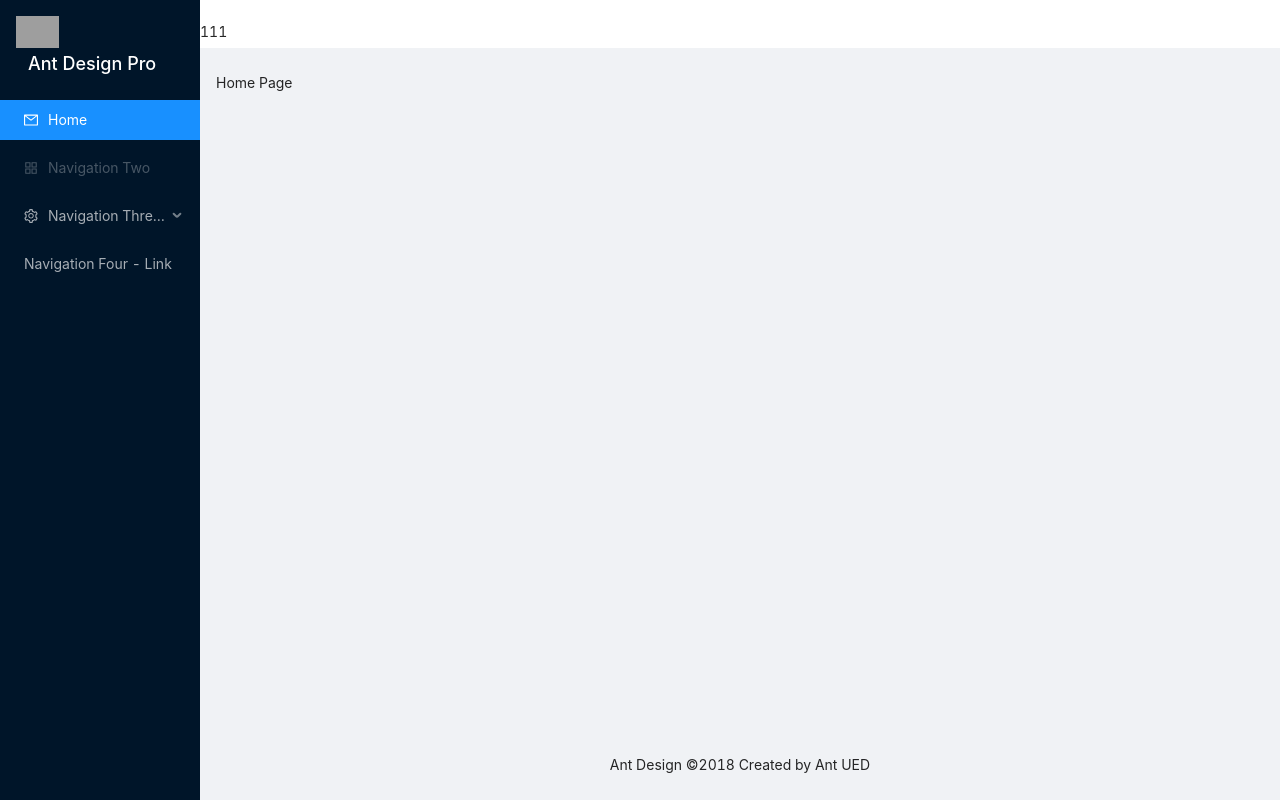
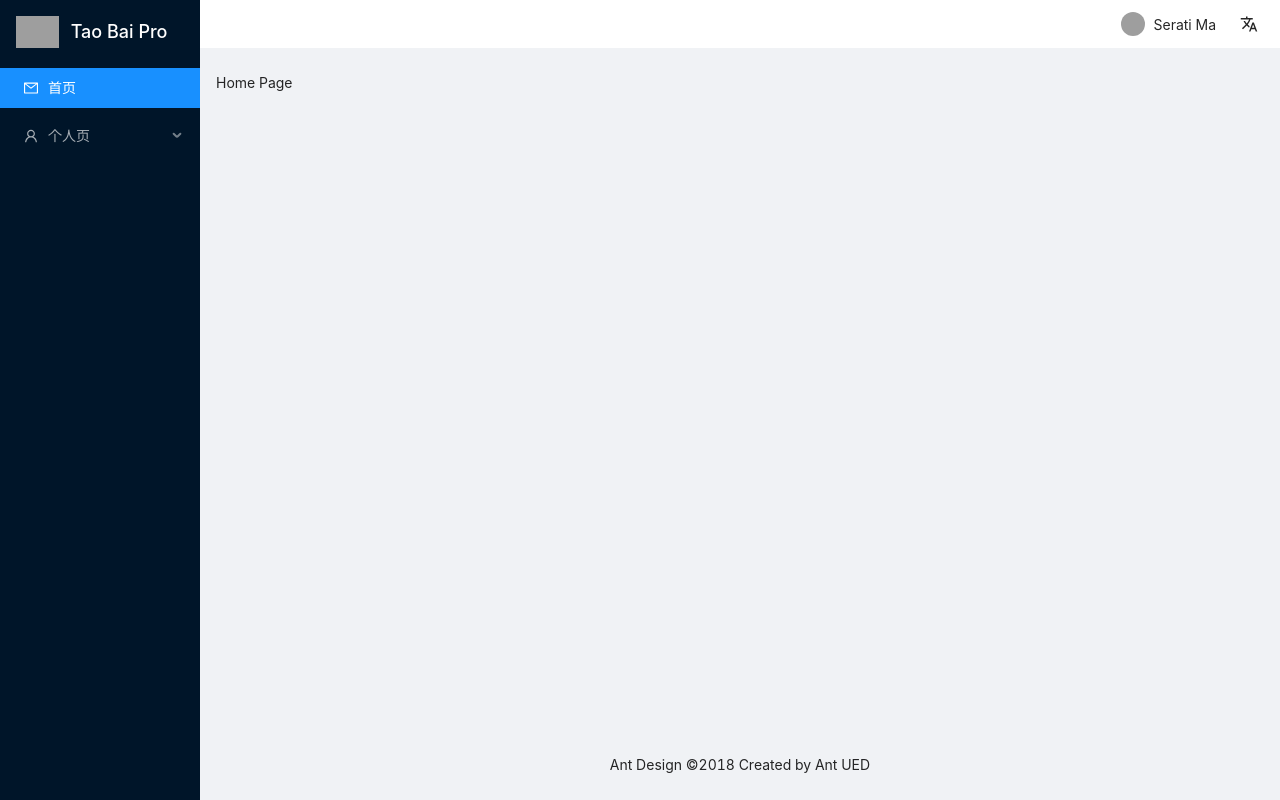
Before and after one commit to ghostjzf/react-app-new, a React app: page / in a window 1280 px wide. Built offline with nearby package versions, Linux system fonts and the light colour scheme; grey boxes are pictures that could not be loaded.

Commit message:
feat: 增加头部

```diff
--- a/src/index.tsx
+++ b/src/index.tsx
@@ -5,7 +5,7 @@ import US from './locales/en_US.json';
 import './index.scss';
 
 function __(key: string) {
-  return (US as any)[key];
+  return key || (US as any)[key];
 }
 
 window.__ = __;
--- a/src/locales/en_US.json
+++ b/src/locales/en_US.json
@@ -1,3 +1,5 @@
 {
-    "首页": "Home"
+  "首页": "Home",
+  "个人中心": "User",
+  "个人页": "User"
 }
--- a/src/modules/App/Header/index.tsx
+++ b/src/modules/App/Header/index.tsx
@@ -1,8 +1,79 @@
 import React from 'react';
-import { Layout } from 'antd';
-
-const { Header } = Layout;
+import { Row, Col, Avatar, Menu, Dropdown } from 'antd';
+import { UserOutlined, SettingOutlined, LogoutOutlined } from '@ant-design/icons';
 
 export default () => {
-  return <Header style={{ padding: 0, backgroundColor: '#fff', height: '48px' }}>111</Header>;
+  const menu = (
+    <Menu>
+      <Menu.Item>
+        <a target="_blank" rel="noopener noreferrer" href="http://www.alipay.com/">
+          <UserOutlined />
+          个人中心
+        </a>
+      </Menu.Item>
+      <Menu.Item>
+        <a target="_blank" rel="noopener noreferrer" href="http://www.taobao.com/">
+          <SettingOutlined />
+          个人设置
+        </a>
+      </Menu.Item>
+      <Menu.Divider />
+      <Menu.Item>
+        <a target="_blank" rel="noopener noreferrer" href="http://www.tmall.com/">
+          <LogoutOutlined />
+          退出登录
+        </a>
+      </Menu.Item>
+    </Menu>
+  );
+
+  return (
+    <Row style={{ height: '48px', backgroundColor: '#fff', padding: '0 10px 0 5px' }}>
+      <Col span={10}></Col>
+      <Col span={14}>
+        <Row justify="end" align="middle" style={{ height: '100%' }}>
+          <Col>
+            <Dropdown overlay={menu}>
+              <div>
+                <Avatar
+                  style={{ marginRight: '8px' }}
+                  size="small"
+                  src="https://gw.alipayobjects.com/zos/antfincdn/XAosXuNZyF/BiazfanxmamNRoxxVxka.png"
+                />
+                <span style={{ verticalAlign: 'bottom', padding: '0 12px 0 0' }}>Serati Ma</span>
+              </div>
+            </Dropdown>
+          </Col>
+          <Col>
+            <span
+              className="ant-dropdown-trigger antd-pro-components-global-header-index-action"
+              style={{
+                cursor: 'pointer',
+                padding: '12px',
+                display: 'inline-flex',
+                alignItems: 'center',
+                justifyContent: 'center',
+                fontSize: '18px',
+                verticalAlign: 'middle'
+              }}>
+              <i className="anticon" title="语言">
+                <svg
+                  viewBox="0 0 24 24"
+                  focusable="false"
+                  width="1em"
+                  height="1em"
+                  fill="currentColor"
+                  aria-hidden="true">
+                  <path d="M0 0h24v24H0z" fill="none"></path>
+                  <path
+                    d="M12.87 15.07l-2.54-2.51.03-.03c1.74-1.94 2.98-4.17 3.71-6.53H17V4h-7V2H8v2H1v1.99h11.17C11.5 7.92 10.44 9.75 9 11.35 8.07 10.32 7.3 9.19 6.69 8h-2c.73 1.63 1.73 3.17 2.98 4.56l-5.09 5.02L4 19l5-5 3.11 3.11.76-2.04zM18.5 10h-2L12 22h2l1.12-3h4.75L21 22h2l-4.5-12zm-2.62 7l1.62-4.33L19.12 17h-3.24z "
+                    className="css-c4d79v"></path>
+                </svg>
+              </i>
+            </span>
+          </Col>
+        </Row>
+      </Col>
+    </Row>
+  );
 };
--- a/src/modules/App/Menus.tsx
+++ b/src/modules/App/Menus.tsx
@@ -1,6 +1,6 @@
 import React, { useState } from 'react';
 import { Menu } from 'antd';
-import { MailOutlined, AppstoreOutlined, SettingOutlined } from '@ant-design/icons';
+import { MailOutlined, UserOutlined } from '@ant-design/icons';
 import { NavLink } from 'react-router-dom';
 
 const { SubMenu } = Menu;
@@ -42,7 +42,7 @@ const Menus = () => {
               verticalAlign: 'middle',
               lineHeight: '32px'
             }}>
-            Ant Design Pro
+            Tao Bai Pro
           </h1>
         </a>
       </div>
@@ -50,24 +50,14 @@ const Menus = () => {
         <Menu.Item key="mail" icon={<MailOutlined />}>
           <NavLink to="/">{__('首页')}</NavLink>
         </Menu.Item>
-        <Menu.Item key="app" disabled icon={<AppstoreOutlined />}>
-          Navigation Two
-        </Menu.Item>
-        <SubMenu icon={<SettingOutlined />} title="Navigation Three - Submenu">
-          <Menu.ItemGroup title="Item 1">
-            <Menu.Item key="setting:1">Option 1</Menu.Item>
-            <Menu.Item key="setting:2">Option 2</Menu.Item>
-          </Menu.ItemGroup>
-          <Menu.ItemGroup title="Item 2">
-            <Menu.Item key="setting:3">Option 3</Menu.Item>
-            <Menu.Item key="setting:4">Option 4</Menu.Item>
-          </Menu.ItemGroup>
+        <SubMenu icon={<UserOutlined />} title={__('个人页')}>
+          <Menu.Item key="center">
+            <NavLink to="/user/center">{__('个人中心')}</NavLink>
+          </Menu.Item>
+          <Menu.Item key="setting">
+            <NavLink to="/user/setting">{__('个人设置')}</NavLink>
+          </Menu.Item>
         </SubMenu>
-        <Menu.Item key="alipay">
-          <a href="https://ant.design" target="_blank" rel="noopener noreferrer">
-            Navigation Four - Link
-          </a>
-        </Menu.Item>
       </Menu>
     </div>
   );
--- a/src/modules/App/Routes.tsx
+++ b/src/modules/App/Routes.tsx
@@ -3,6 +3,8 @@ import { Switch, Route, Redirect } from 'react-router-dom';
 
 const Home = lazy(() => import('../Home/index'));
 const Blogs = lazy(() => import('../Blogs/index'));
+const UserCenter = lazy(() => import('../user/Center'));
+const UserSettings = lazy(() => import('../user/Settings'));
 
 export default () => {
   return (
@@ -10,6 +12,8 @@ export default () => {
       <Switch>
         <Route path="/" exact={true} component={Home} />
         <Route path="/blog" exact={true} component={Blogs} />
+        <Route path="/user/center" exact={true} component={UserCenter} />
+        <Route path="/user/setting" exact={true} component={UserSettings} />
         <Redirect to="/" />
       </Switch>
     </Suspense>
--- a/src/modules/App/index.tsx
+++ b/src/modules/App/index.tsx
@@ -13,7 +13,7 @@ export default function App() {
     <div className="app-wrap">
       <BrowserRouter>
         <Layout>
-          <Sider style={{ height: '100vh' }}>
+          <Sider style={{ height: '100vh', position: 'sticky', top: 0 }}>
             <Menus />
           </Sider>
           <Layout>
--- /dev/null
+++ b/src/modules/user/Center/index.tsx
@@ -0,0 +1,5 @@
+import React from 'react';
+
+export default () => {
+  return <div>个人中心</div>;
+};
--- /dev/null
+++ b/src/modules/user/Settings/index.tsx
@@ -0,0 +1,5 @@
+import React from 'react';
+
+export default () => {
+  return <div>个人设置</div>;
+};
```
Also changed, not shown: scripts/config/middleware.config.js (+5 -5 lines), scripts/config/paths.js (+6 -6 lines), scripts/config/webpack.dev.config.js (+32 -32 lines), scripts/start.js (+4 -3 lines).
